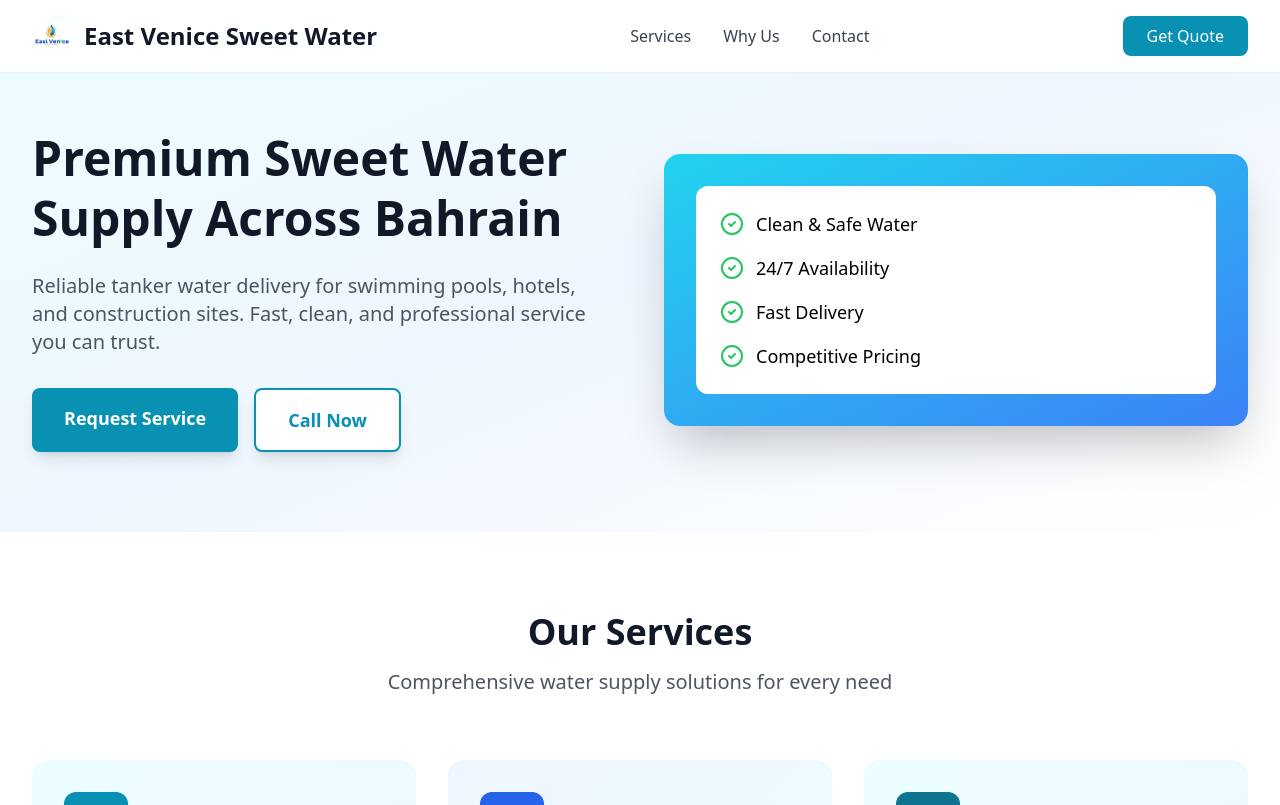
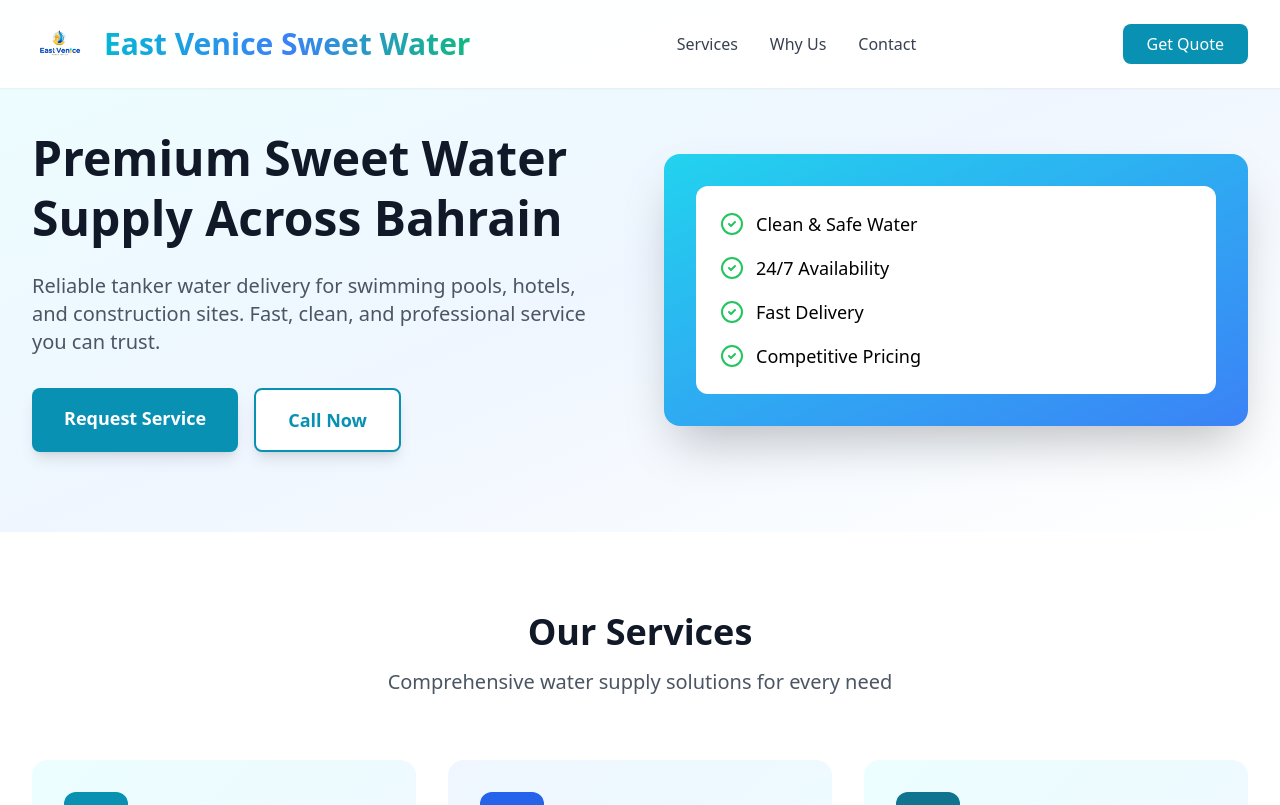
Before and after one commit to RahulRamaChandra/east-venice-sweet-water, a React (Vite) app: page / in a window 1280 px wide. Shown: the top 805 px of the page. Built offline with nearby package versions, Linux system fonts and the light colour scheme.

Commit message:
edit on title

```diff
--- a/src/App.tsx
+++ b/src/App.tsx
@@ -66,14 +66,23 @@
     <div className="min-h-screen bg-white">
       <header className="fixed w-full bg-white/95 backdrop-blur-sm shadow-sm z-50">
         <div className="max-w-7xl mx-auto px-4 sm:px-6 lg:px-8 py-4 flex justify-between items-center">
-          <div className="flex items-center space-x-3">
+          <div className="flex items-center space-x-4">
             <img
               src={logo}
               alt="East Venice Sweet Water"
-              className="w-10 h-10 rounded-lg object-contain"
+              className="w-14 h-14 rounded-lg object-contain bg-white p-1"
               loading="eager"
             />
-            <h1 className="text-2xl font-bold text-gray-900">East Venice Sweet Water</h1>
+            <h1
+              className="
+                text-2xl md:text-3xl font-extrabold leading-tight
+                bg-gradient-to-r
+                from-cyan-500 via-blue-500 to-emerald-500
+                bg-clip-text text-transparent
+              "
+            >
+              East Venice Sweet Water
+            </h1>
           </div>
           <nav className="hidden md:flex space-x-8">
             <a href="#services" className="text-gray-700 hover:text-cyan-600 transition">Services</a>
```
